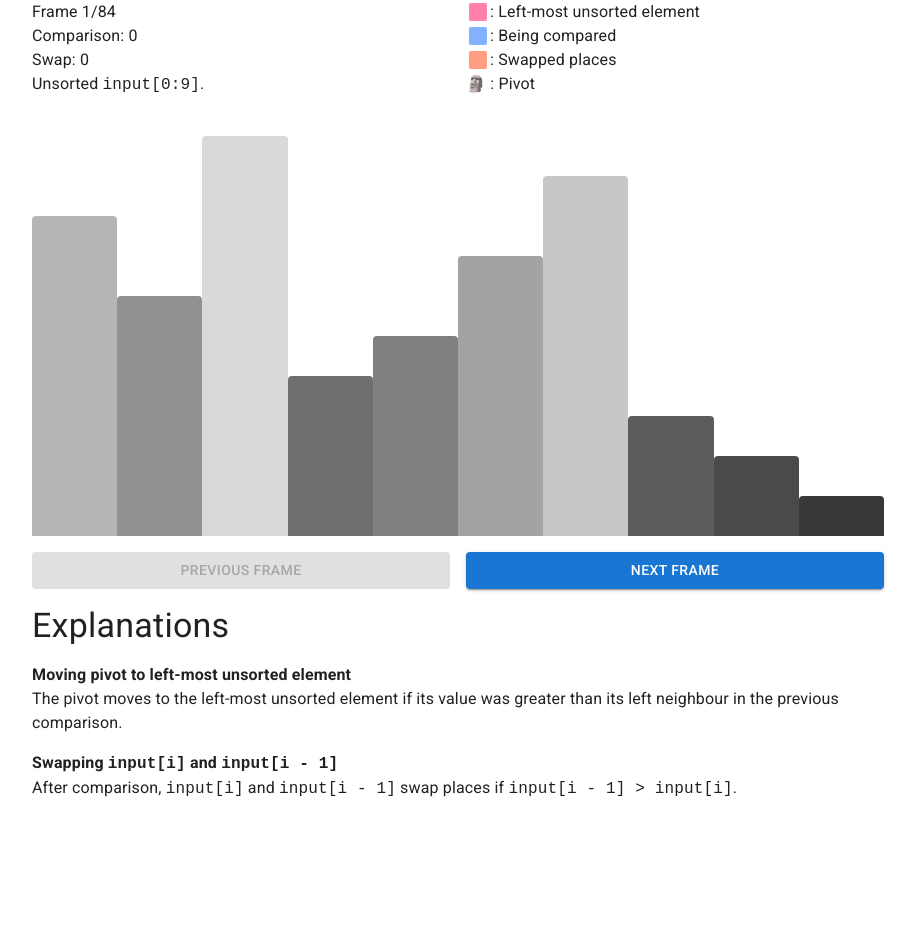
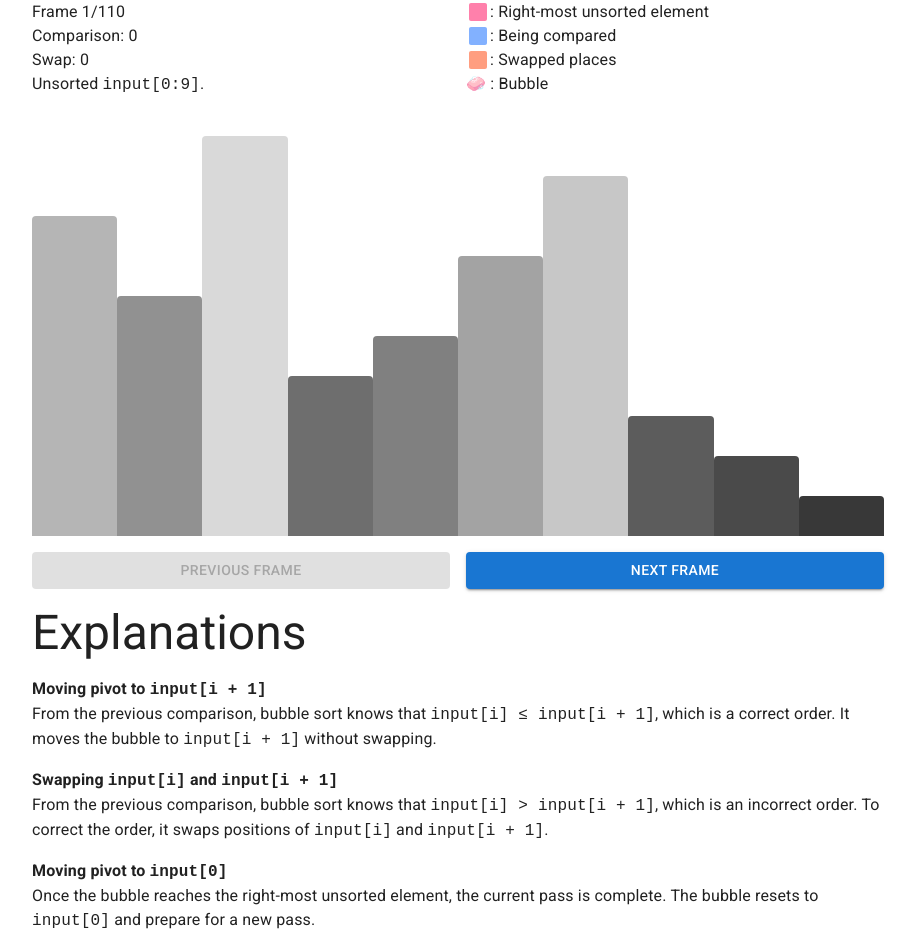
Before and after one commit to Eurydia/sorting-algorithm-visualizer, a React (Vite) app: page / in a window 1280 px wide. Shown: the part 240-1189 px from the top of the page, without its empty margins (182-1098 px from the left). Before the commit the page ends 1057 px from the top, so only its background shows below. Built offline with nearby package versions, Linux system fonts and the light colour scheme.

Commit message:
improved explanation for bubble sort

```diff
--- a/src/App.tsx
+++ b/src/App.tsx
@@ -20,7 +20,7 @@ import { RendererMergeSort } from "./renderers/RendererMergeSort";
 import { RendererHeapSort } from "./renderers/RendererHeapSort";
 import { RendererQuickSort } from "./renderers/RendererQuickSort";
 import { RendererCountingSort } from "./renderers/RendererCountingSort";
-import { shuffle } from "renderers/helper/shuffle";
+import { generateDataset } from "renderers/helper/shuffle";
 
 type TabPanelProps = {
 	index: number;
@@ -39,20 +39,9 @@ const TabPanel: FC<TabPanelProps> = (props) => {
 	return <Box>{children}</Box>;
 };
 
-const generateDataset = (
-	size: number,
-): number[] => {
-	const dataset: number[] = [];
-	for (let i = 1; i <= size; i++) {
-		dataset.push(i);
-	}
-	shuffle(dataset);
-	return dataset;
-};
-
 export const App = () => {
 	const [tabIndex, setTabIndex] =
-		useState<number>(1);
+		useState<number>(0);
 
 	const [dataset] = useState<number[]>(
 		generateDataset(10),
--- a/src/renderers/RendererBubbleSort/RendererBubbleSort.tsx
+++ b/src/renderers/RendererBubbleSort/RendererBubbleSort.tsx
@@ -64,7 +64,7 @@ const RendererElement: FC<
 			height={`${height}%`}
 			bgcolor={bgColor}
 		>
-			{bubbling ? "🚀" : ""}
+			{bubbling ? "🧼" : ""}
 		</Grid>
 	);
 };
@@ -191,8 +191,8 @@ export const RendererBubbleSort: FC<
 						}
 					/>
 					<IconLabel
-						icon="🚀"
-						label="Pivot"
+						icon="🧼"
+						label="Bubble"
 					/>
 				</Grid>
 				<Grid
@@ -223,7 +223,7 @@ export const RendererBubbleSort: FC<
 											currFrame.rightMostUnsortedElement
 										}
 										bubbling={
-											index === currFrame.pivot
+											index === currFrame.bubble
 										}
 									/>
 								);
@@ -279,12 +279,15 @@ export const RendererBubbleSort: FC<
 						<code>input[i + 1]</code>
 					</Typography>
 					<Typography>
-						The pivot moves to{" "}
-						<code>input[i + 1]</code> if{" "}
+						From the previous comparison, bubble
+						sort knows that{" "}
 						<code>
 							input[i] &le; input[i + 1]
 						</code>
-						.
+						, which is a correct order. It moves
+						the bubble to{" "}
+						<code>input[i + 1]</code> without
+						swapping.
 					</Typography>
 				</Grid>
 				<Grid
@@ -297,14 +300,14 @@ export const RendererBubbleSort: FC<
 						<code>input[i + 1]</code>
 					</Typography>
 					<Typography>
-						After comparison,{" "}
-						<code>input[i]</code> and{" "}
-						<code>input[i + 1]</code> swap places
-						if{" "}
+						From the previous comparison, bubble
+						sort knows that{" "}
 						<code>
 							input[i] &gt; input[i + 1]
 						</code>
-						. The pivot also moves to{" "}
+						, which is an incorrect order. To
+						correct the order, it swaps positions
+						of <code>input[i]</code> and{" "}
 						<code>input[i + 1]</code>.
 					</Typography>
 				</Grid>
@@ -317,9 +320,11 @@ export const RendererBubbleSort: FC<
 						Moving pivot to <code>input[0]</code>
 					</Typography>
 					<Typography>
-						The pivot moves to{" "}
-						<code>input[0]</code> if it was the
-						right-most unsorted element.
+						Once the bubble reaches the right-most
+						unsorted element, the current pass is
+						complete. The bubble resets to{" "}
+						<code>input[0]</code> and prepare for
+						a new pass.
 					</Typography>
 				</Grid>
 			</Grid>
--- a/src/renderers/RendererBubbleSort/bubbleSort.tsx
+++ b/src/renderers/RendererBubbleSort/bubbleSort.tsx
@@ -5,7 +5,7 @@ type IndexDetails = {
 	compared: number[];
 	swapped: number[];
 	rightMostUnsortedElement: number;
-	pivot: number;
+	bubble: number;
 };
 
 export type FrameState = IndexDetails & {
@@ -41,7 +41,7 @@ export const bubbleSort = (
 			Unsorted <code>input[0:{size - 1}]</code>.
 		</Fragment>,
 		{
-			pivot: -1,
+			bubble: -1,
 			rightMostUnsortedElement: -1,
 			compared: [],
 			swapped: [],
@@ -63,7 +63,7 @@ export const bubbleSort = (
 				{
 					rightMostUnsortedElement:
 						size - offset - 1,
-					pivot: i,
+					bubble: i,
 					compared: [i, i + 1],
 					swapped: [],
 				},
@@ -87,7 +87,7 @@ export const bubbleSort = (
 						swapped: [],
 						rightMostUnsortedElement:
 							size - offset - 1,
-						pivot: i + 1,
+						bubble: i + 1,
 					},
 				);
 				continue;
@@ -109,7 +109,7 @@ export const bubbleSort = (
 				{
 					rightMostUnsortedElement:
 						size - offset - 1,
-					pivot: i + 1,
+					bubble: i + 1,
 					compared: [],
 					swapped: [i, i + 1],
 				},
@@ -126,7 +126,7 @@ export const bubbleSort = (
 			{
 				rightMostUnsortedElement:
 					size - offset - 2,
-				pivot: 0,
+				bubble: 0,
 				compared: [],
 				swapped: [],
 			},
@@ -142,7 +142,7 @@ export const bubbleSort = (
 			{
 				rightMostUnsortedElement:
 					size - offset - 2,
-				pivot: 0,
+				bubble: 0,
 				compared: [],
 				swapped: [],
 			},
@@ -155,7 +155,7 @@ export const bubbleSort = (
 		</Fragment>,
 		{
 			rightMostUnsortedElement: -1,
-			pivot: -1,
+			bubble: -1,
 			compared: [],
 			swapped: [],
 		},
--- a/src/renderers/RendererSelectionSort/RendererSelectionSort.tsx
+++ b/src/renderers/RendererSelectionSort/RendererSelectionSort.tsx
@@ -259,6 +259,34 @@ export const RendererSelectionSort: FC<
 						Next Frame
 					</Button>
 				</Grid>
+				<Grid
+					item
+					xs={12}
+				>
+					<Typography variant="h4">
+						Explanations
+					</Typography>
+				</Grid>
+				<Grid
+					item
+					xs={12}
+					id="selection-sort-explanation-one"
+				>
+					<Typography
+						variant="body1"
+						fontWeight="bold"
+					>
+						Moving pivot to the left-most unsorted
+						element
+					</Typography>
+					<Typography
+						variant="body1"
+						paragraph
+					>
+						The primary pivot moves to the left
+						most element
+					</Typography>
+				</Grid>
 			</Grid>
 		</Box>
 	);
--- a/src/renderers/RendererSelectionSort/helper.tsx
+++ b/src/renderers/RendererSelectionSort/helper.tsx
@@ -1,3 +1,4 @@
+import { Link } from "@mui/material";
 import { Fragment, ReactNode } from "react";
 
 type IndexDetails = {
@@ -51,8 +52,12 @@ export const selectionSort = (
 		let pivotIndex: number = offset;
 		generateFrameState(
 			<Fragment>
-				Consider <code>input[{pivotIndex}]</code>{" "}
-				as pivot.
+				Move pivot to left-most unsorted element.{" "}
+				(
+				<Link href="selection-sort-explanation-one">
+					Explanation
+				</Link>
+				)
 			</Fragment>,
 			{
 				compared: [],
@@ -85,8 +90,11 @@ export const selectionSort = (
 
 			generateFrameState(
 				<Fragment>
-					Consider <code>input[{i}]</code> as the
-					new pivot.
+					Move pivot to <code>input[{i}]</code>. (
+					<Link href="selection-sort-explanation-two">
+						Explanation
+					</Link>
+					)
 				</Fragment>,
 				{
 					compared: [],
@@ -106,7 +114,11 @@ export const selectionSort = (
 		generateFrameState(
 			<Fragment>
 				Swapped <code>input[{pivotIndex}]</code>{" "}
-				and <code>input[{offset}]</code>.
+				and <code>input[{offset}]</code>. (
+				<Link href="selection-sort-explanation-three">
+					Explanation
+				</Link>
+				)
 			</Fragment>,
 			{
 				compared: [],
--- a/src/renderers/helper/shuffle.ts
+++ b/src/renderers/helper/shuffle.ts
@@ -19,3 +19,14 @@ export const shuffle = (array: number[]) => {
 
 	return array;
 };
+
+export const generateDataset = (
+	size: number,
+): number[] => {
+	const dataset: number[] = [];
+	for (let i = 1; i <= size; i++) {
+		dataset.push(i);
+	}
+	shuffle(dataset);
+	return dataset;
+};
```
